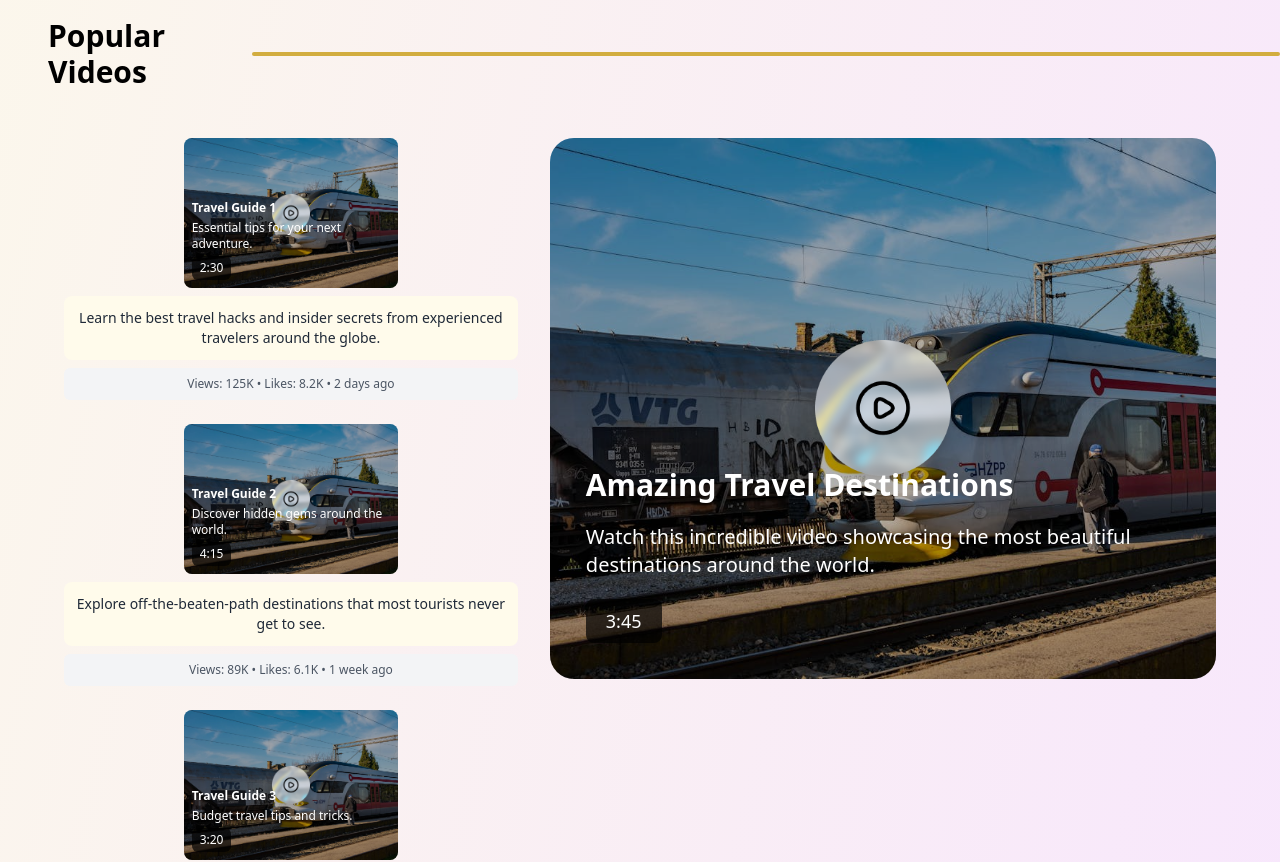
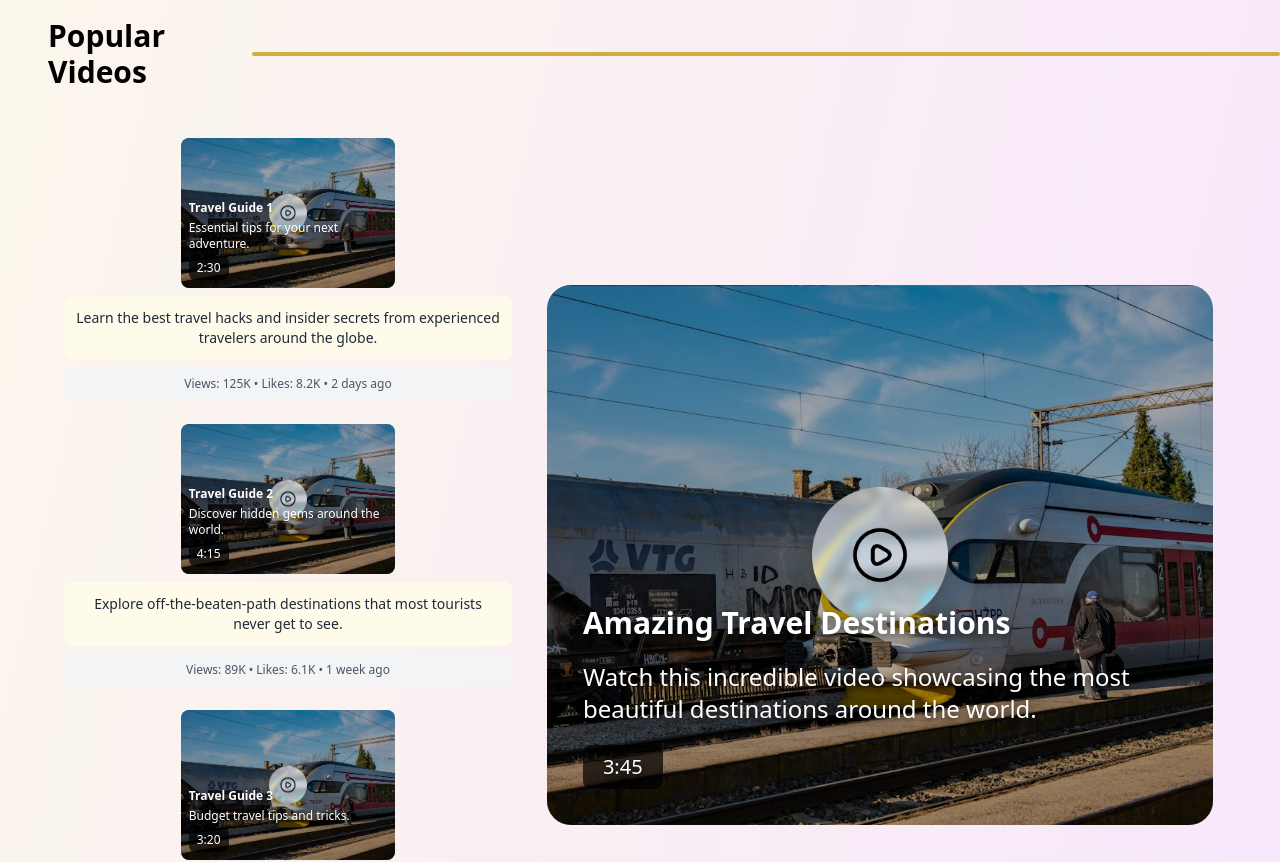
Before and after one commit to enigmaitgit/for-the-love-of-travel, a Next.js app: page /destination in a window 1280 px wide. Shown: the part 4440-5302 px from the top of the page. Built offline with nearby package versions, Linux system fonts and the light colour scheme; a web font is replaced by a local one.

Commit message:
large video card update

```diff
--- a/app/destination/page.jsx
+++ b/app/destination/page.jsx
@@ -455,9 +455,9 @@ export default function DestinationPage() {
         </motion.div>
 
         {/* Video Card Section */}
-        <div className="flex flex-col lg:flex-row justify-between mt-8 lg:mt-12 mb-8 lg:mb-12 px-4 sm:px-6 lg:px-12 xl:px-16 gap-6 lg:gap-8">
+        <div className="flex flex-col lg:flex-row justify-between items-start lg:items-center mt-8 lg:mt-12 mb-8 lg:mb-12 px-4 sm:px-6 lg:px-12 xl:px-16 gap-6 lg:gap-8">
           {/* Left Side - 3 Video Cards Vertical */}
-          <div className="flex flex-col gap-4 lg:gap-6 w-full lg:w-auto">
+          <div className="flex flex-col gap-4 lg:gap-6 w-full lg:w-auto lg:max-w-md">
             <VideoCard
               videoSrc=""
               thumbnail="/vi.png"
@@ -488,7 +488,7 @@ export default function DestinationPage() {
           </div>
 
           {/* Right Side - Main Video Card */}
-          <div className="w-full lg:w-auto flex justify-center lg:justify-end">
+          <div className="w-full lg:w-auto lg:flex-1 flex justify-center lg:justify-end">
             <VideoCard
               videoSrc=""
               thumbnail="/vi.png"
--- a/app/globals.css
+++ b/app/globals.css
@@ -38,3 +38,20 @@ html, body {
 .card {
   @apply bg-white rounded-2xl shadow-smooth overflow-hidden;
 }
+
+/* Text shadow utilities for video cards */
+.text-shadow-sm {
+  text-shadow: 0 1px 2px rgba(0, 0, 0, 0.5);
+}
+
+.text-shadow-md {
+  text-shadow: 0 2px 4px rgba(0, 0, 0, 0.6);
+}
+
+.text-shadow-lg {
+  text-shadow: 0 4px 8px rgba(0, 0, 0, 0.7);
+}
+
+.text-shadow-xl {
+  text-shadow: 0 8px 16px rgba(0, 0, 0, 0.8);
+}
--- a/components/VideoCard.jsx
+++ b/components/VideoCard.jsx
@@ -26,17 +26,17 @@ const VideoCard = ({
 
   // Size-based styling (for second version)
   const cardStyles = size === "large" ? {
-    width: 'w-full max-w-2xl lg:w-[666.18px]',
-    height: 'h-64 sm:h-80 lg:h-[540.86px]',
-    borderRadius: 'rounded-3xl',
-    playIconSize: 'w-24 h-24 sm:w-32 sm:h-32 lg:w-[136px] lg:h-[136px]',
-    contentPadding: 'p-6 sm:p-8 lg:p-9',
-    titleFontSize: 'text-lg sm:text-xl lg:text-2xl xl:text-3xl',
-    descriptionFontSize: 'text-sm sm:text-base lg:text-lg xl:text-xl',
-    durationFontSize: 'text-sm sm:text-base lg:text-lg',
-    contentMargin: 'mb-3 sm:mb-4 lg:mb-5',
-    durationPadding: 'px-3 py-1 sm:px-4 sm:py-2 lg:px-5 lg:py-2',
-    durationBorderRadius: 'rounded-lg'
+    width: 'w-full max-w-sm sm:max-w-md md:max-w-lg lg:max-w-2xl xl:w-[666.18px]',
+    height: 'h-48 sm:h-64 md:h-80 lg:h-96 xl:h-[540.86px]',
+    borderRadius: 'rounded-2xl sm:rounded-3xl',
+    playIconSize: 'w-16 h-16 sm:w-20 sm:h-20 md:w-24 md:h-24 lg:w-28 lg:h-28 xl:w-[136px] xl:h-[136px]',
+    contentPadding: 'p-4 sm:p-6 md:p-8 lg:p-9',
+    titleFontSize: 'text-base sm:text-lg md:text-xl lg:text-2xl xl:text-3xl',
+    descriptionFontSize: 'text-sm sm:text-base md:text-lg lg:text-xl xl:text-2xl',
+    durationFontSize: 'text-sm sm:text-base md:text-lg lg:text-xl',
+    contentMargin: 'mb-2 sm:mb-3 md:mb-4 lg:mb-5',
+    durationPadding: 'px-2 py-1 sm:px-3 sm:py-2 md:px-4 md:py-2 lg:px-5 lg:py-2',
+    durationBorderRadius: 'rounded-md sm:rounded-lg'
   } : {
     width: 'w-full max-w-xs sm:w-56 lg:w-[214.51px]',
     height: 'h-32 sm:h-36 lg:h-[150px]',
@@ -79,13 +79,14 @@ const VideoCard = ({
 
   // --- Otherwise use the second implementation ---
   return (
-    <div className="flex flex-col items-center">
+    <div className="flex flex-col items-center w-full">
       <div
         className={`${cardStyles.width} ${cardStyles.height} ${cardStyles.borderRadius} overflow-hidden relative cursor-pointer flex flex-col justify-center items-center`}
         style={{
           backgroundImage: `url('${thumbnail}')`,
           backgroundSize: 'cover',
-          backgroundPosition: 'center'
+          backgroundPosition: 'center',
+          minHeight: size === "large" ? '200px' : '120px'
         }}
         onClick={handleCardClick}
       >
```
